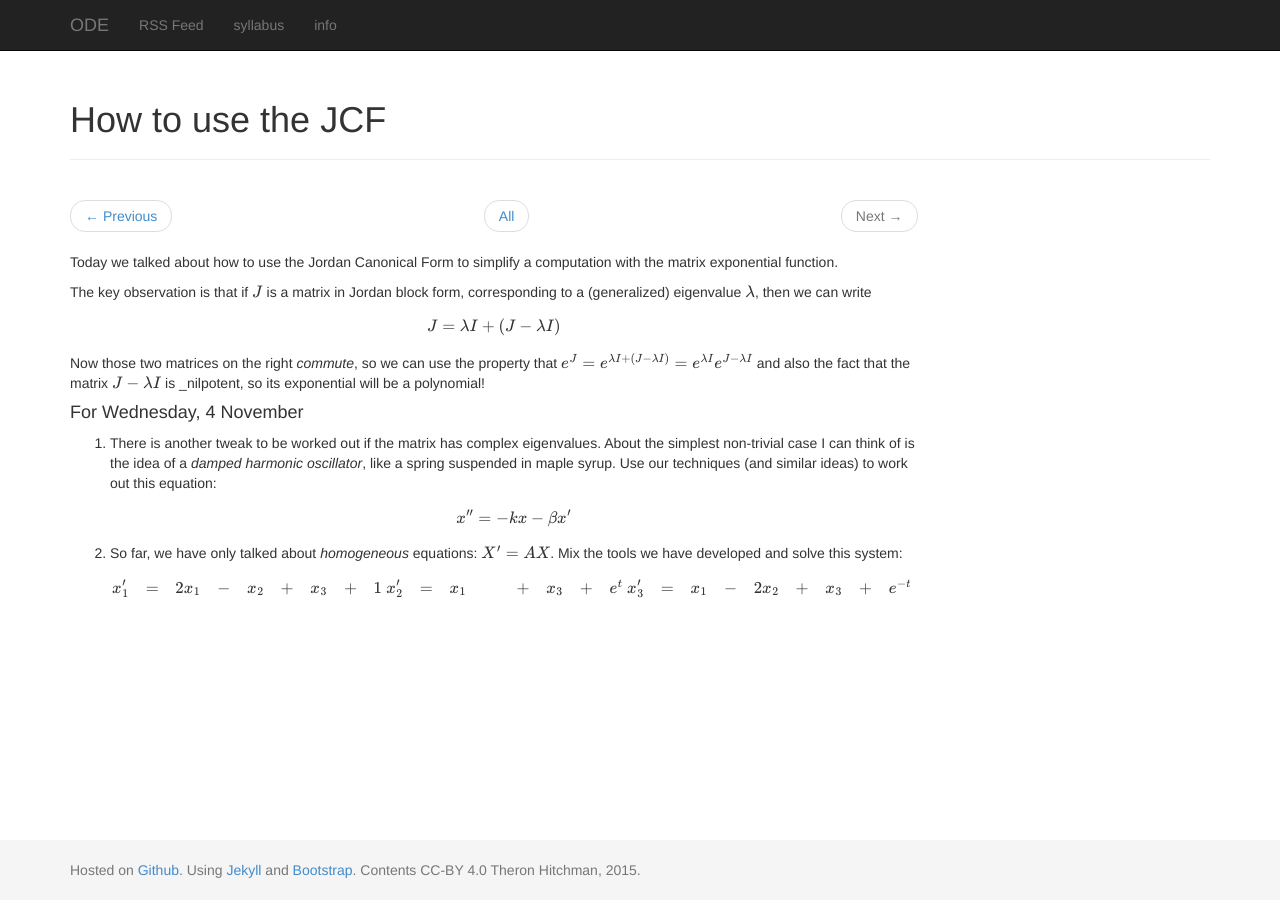
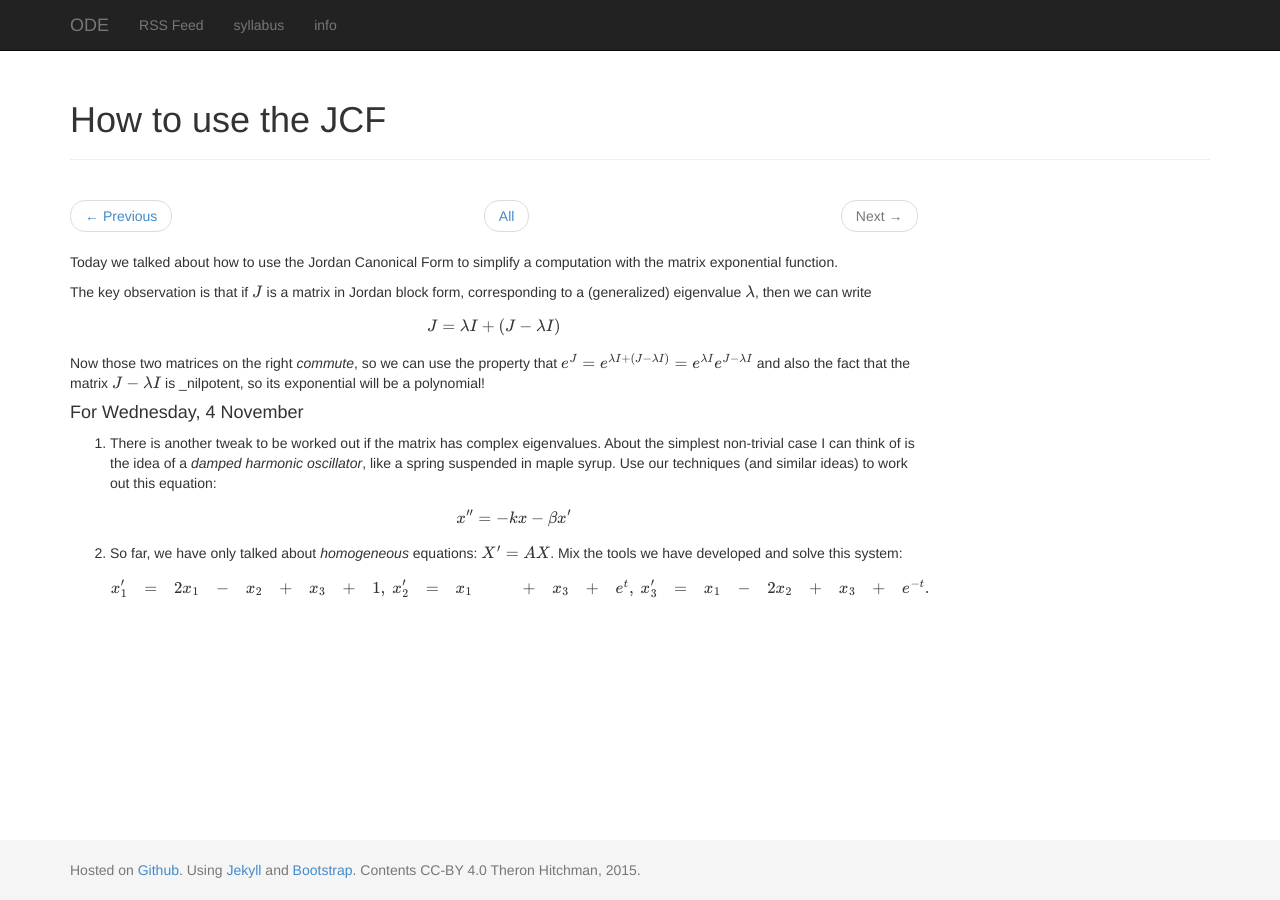
Before and after one commit to theronhitchman/ordinary-differential-equations, a Jekyll site: the page built from _posts/2015-11-02-jcf2.md, in a window 1280 px wide. Built offline with Jekyll 4.4.1, drawn with Linux system fonts in a browser that asks for light colours; nearby versions of some CDN libraries; formulas are drawn with MathJax 3.

```diff
--- a/_posts/2015-11-02-jcf2.md
+++ b/_posts/2015-11-02-jcf2.md
@@ -30,8 +30,8 @@ x'' = -k x - \beta x'
 Mix the tools we have developed and solve this system:
 \\[
 \begin{array}{ccccccccc}
-x_1' & = & 2x_1 & - & x_2 & + & x_3 & + & 1 \\\\
-x_2' & = & x_1 &  &  & + & x_3 & + & e^t \\\\
-x_3' & = & x_1 & - & 2x_2 & + & x_3 & + & e^{-t} \\\\
+x_1' & = & 2x_1 & - & x_2 & + & x_3 & + & 1, \\\\
+x_2' & = & x_1 &  &  & + & x_3 & + & e^t, \\\\
+x_3' & = & x_1 & - & 2x_2 & + & x_3 & + & e^{-t}.
 \end{array}
 \\]
```
